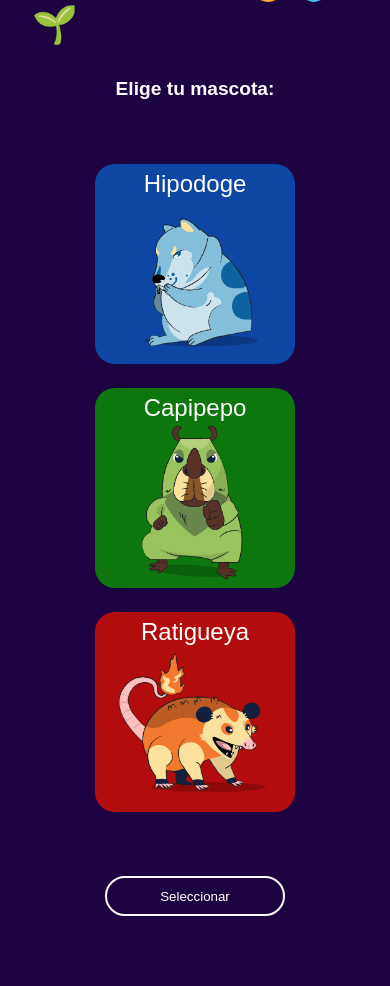
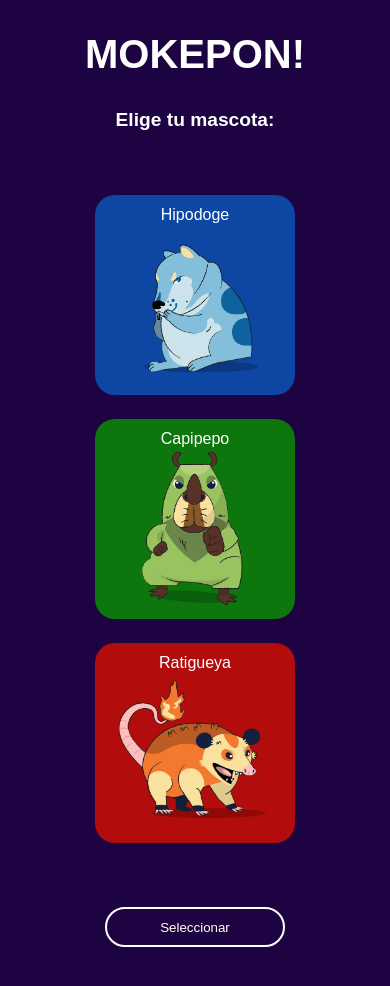
Before and after one commit to AdrianGerman/mokepon, a plain HTML site: page mokepon.html in a window 390 px wide. Drawn offline with Linux system fonts and the light colour scheme; a web font is replaced by a local one.

Commit message:
design fixes

```diff
--- a/css/styles.css
+++ b/css/styles.css
@@ -1,6 +1,7 @@
 :root {
   --color-background: #1e0342;
   --second-color: #0e46a3;
+  --color-select: #6f024e;
 }
 
 * {
@@ -38,7 +39,7 @@ input {
 }
 
 .title-section h1 {
-  font-size: 4rem;
+  font-size: 2.5rem;
 }
 
 #seleccionar-mokepon {
@@ -49,7 +50,7 @@ input {
 }
 
 h2 {
-  font-size: 3rem;
+  font-size: 1.2rem;
 }
 
 .mokepones,
@@ -74,8 +75,7 @@ h2 {
 }
 
 input:checked + .tarjeta-de-mokepon {
-  box-shadow: 10px 10px 10px #57013d;
-  background-color: #6f024e;
+  background-color: var(--color-select);
 }
 
 .tarjeta-de-mokepon:hover {
@@ -95,7 +95,7 @@ input:checked + .tarjeta-de-mokepon {
 }
 
 .tarjeta-de-mokepon p {
-  font-size: 1.5rem;
+  font-size: 1rem;
 }
 
 .tarjeta-de-mokepon img {
@@ -117,7 +117,7 @@ input:checked + .tarjeta-de-mokepon {
 
 #boton-mascota:hover {
   cursor: pointer;
-  background: #160131;
+  background: var(--color-select);
 }
 
 #seleccionar-ataque {
@@ -137,7 +137,7 @@ input:checked + .tarjeta-de-mokepon {
   box-sizing: border-box;
   border-radius: 20px;
   border-color: transparent;
-  width: 180px;
+  width: 100px;
   color: white;
 }
 
@@ -193,21 +193,20 @@ input:checked + .tarjeta-de-mokepon {
 }
 
 @media (max-width: 860px) {
+  .total {
+    height: 100%;
+  }
+
+  .title-section h1 {
+    margin-top: 0rem;
+  }
+  .title-section {
+    margin: 2rem;
+  }
+
   .mokepones,
   .tarjetas-ataque {
     flex-direction: column;
-  }
-
-  .title-section {
-    display: flex;
-    justify-content: center;
-    align-items: center;
-    margin: 2rem;
-  }
-
-  .title-section h1 {
-    font-size: 2.3rem;
-    margin-top: 4rem;
   }
 
   h2 {
--- a/mokepon.html
+++ b/mokepon.html
@@ -16,7 +16,7 @@
   <body>
     <section class="total">
       <section class="title-section">
-        <h1>MOKEPON! 🔥💧🌱</h1>
+        <h1>MOKEPON!</h1>
       </section>
       <section id="seleccionar-mokepon">
         <h2>Elige tu mascota:</h2>
```
